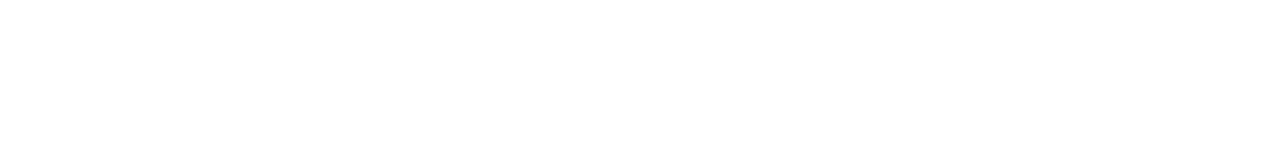
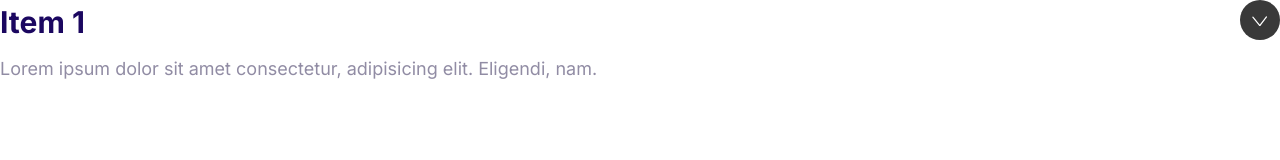
Before and after one commit to Gurashish0/moshify, a plain HTML site: page index.html in a window 1280 px wide. Drawn offline with Linux system fonts and the light colour scheme.

Commit message:
collapsible component developed

```diff
--- a/css/styles.css
+++ b/css/styles.css
@@ -482,3 +482,38 @@
     }
 
 }
+
+/*Collapsibles*/
+
+.collapsible__header {
+    display: flex;
+    justify-content: space-between;
+}
+
+.collapsible__heading {
+    margin-top: 0;
+    font-size: 3rem;
+}
+
+.collapsible__chevron {
+    transform: rotate(-90deg);
+    transition: transform 0.3s;
+}
+
+.collapsible__content {
+    max-height: 0;
+    overflow: hidden;
+    opacity: 0;
+    transition: all 0.3s;
+}
+
+.collapsible--expanded .collapsible__chevron {
+    transform: rotate(0);
+}
+
+.collapsible--expanded .collapsible__content {
+    display: block;
+    max-height: 100vh;
+    opacity: 1;
+
+}
--- a/index.html
+++ b/index.html
@@ -12,5 +12,17 @@
     <link rel="stylesheet" href="css/styles.css">
 </head>
 <body>
+    <div class="collapsible collapsible--expanded">
+        <header class="collapsible__header">
+            <h2 class="collapsible__heading">Item 1</h2>
+                <svg class="icon icon--white collapsible__chevron">
+                    <use xlink:href="images/sprite.svg#chevron"></use>
+            </svg>
+        </header>
+        <div class="collapsible__content">
+            Lorem ipsum dolor sit amet consectetur, adipisicing elit. Eligendi, nam.
+        </div>
+       </div>
+       <script src="js/main.js"></script>
 </body>
 </html>
--- /dev/null
+++ b/js/main.js
@@ -0,0 +1,6 @@
+const collapsibles = document.querySelectorAll(".collapsible");
+collapsibles.forEach((item) =>
+  item.addEventListener("click", function () {
+    this.classList.toggle("collapsible--expanded");
+  })
+);
```
Also changed, not shown: components/collapsible.html (added, +12 -0 lines).
